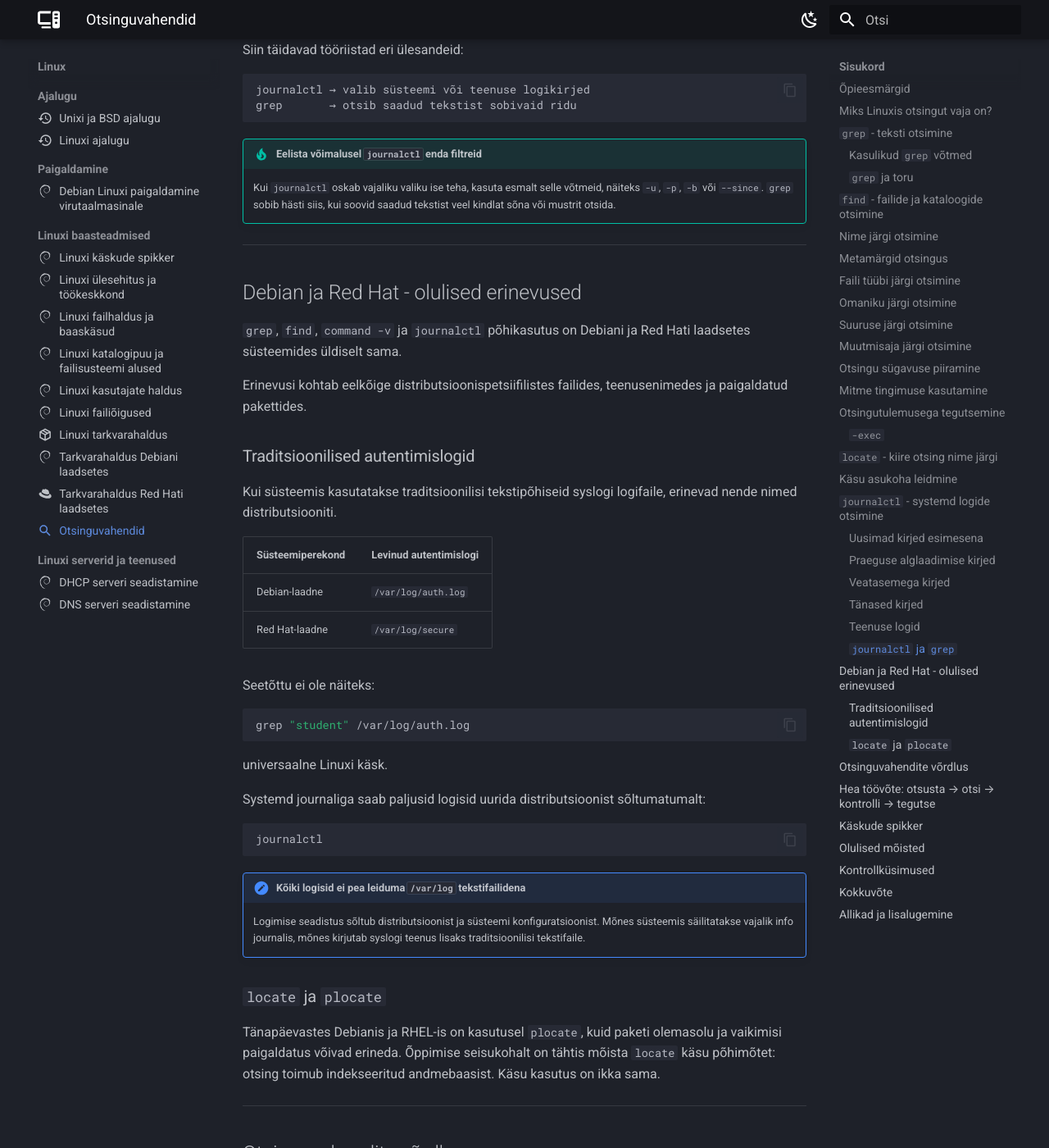
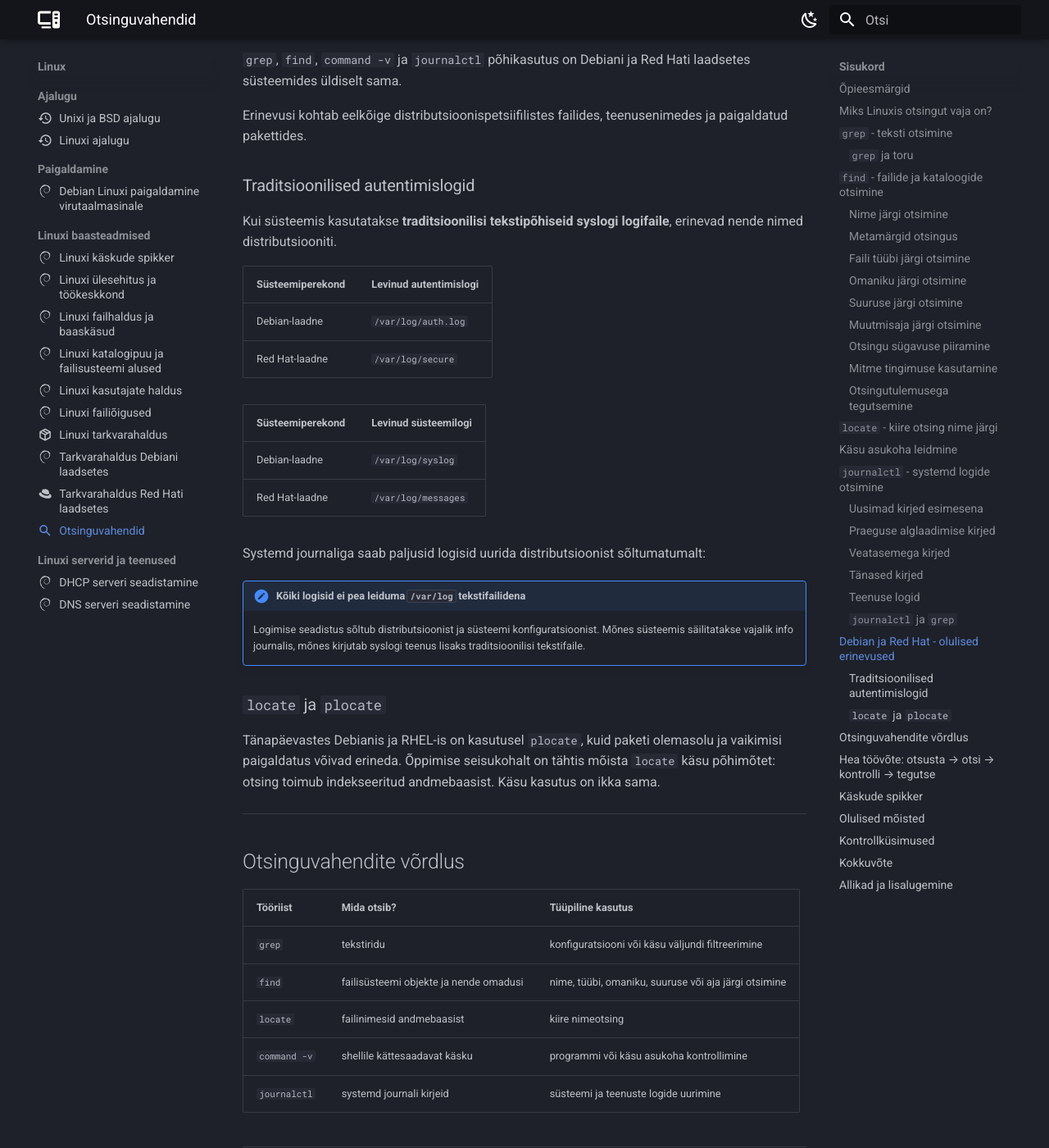
Before and after one commit to priitpaap/priitpaap.github.io, an MkDocs documentation site: the page built from docs/linux/otsinguvahendid.md, in a window 1280 px wide and 1400 px high, scrolled down 14671 px. Shown: the whole window at 82% size. Built offline with MkDocs 1.6.1 and Material for MkDocs 9.7.7, drawn with Linux system fonts in a browser that asks for light colours; some of the changed text lies outside the part shown.

Commit message:
Uuendatud otsinguvahendid.md

````diff
--- a/docs/linux/otsinguvahendid.md
+++ b/docs/linux/otsinguvahendid.md
@@ -78,7 +74,7 @@
 grep "login failed" log.txt
 ```
 
-### Kasulikud `grep` võtmed
+Kasulikud `grep` võtmed:
 
 | Võti | Tähendus |
 |---|---|
@@ -184,7 +180,7 @@
 
 ---
 
-## Nime järgi otsimine
+### Nime järgi otsimine
 
 Täpselt nime järgi otsimiseks kasutatakse `-name` tingimust:
 
@@ -210,7 +206,7 @@
 
 ---
 
-## Metamärgid otsingus
+### Metamärgid otsingus
 
 Failinimede otsimisel kasutatakse sageli metamärke ehk *wildcard'e*.
 
@@ -244,7 +240,7 @@
 
 ---
 
-## Faili tüübi järgi otsimine
+### Faili tüübi järgi otsimine
 
 `-type` võimaldab määrata otsitava objekti tüübi.
 
@@ -274,7 +270,7 @@
 
 ---
 
-## Omaniku järgi otsimine
+### Omaniku järgi otsimine
 
 Kasutajale `student` kuuluvate failide otsimiseks:
 
@@ -293,7 +289,7 @@
 
 ---
 
-## Suuruse järgi otsimine
+### Suuruse järgi otsimine
 
 Faili suuruse järgi otsimiseks kasutatakse `-size` tingimust.
 
@@ -327,7 +323,7 @@
 
 ---
 
-## Muutmisaja järgi otsimine
+### Muutmisaja järgi otsimine
 
 Faili sisu viimase muutmise aja järgi saab otsida `-mtime` abil.
 
@@ -356,7 +352,7 @@
 
 ---
 
-## Otsingu sügavuse piiramine
+### Otsingu sügavuse piiramine
 
 Vaikimisi liigub `find` läbi kõigi otsingu alguskoha all olevate alamkataloogide.
 
@@ -378,7 +374,7 @@
 
 ---
 
-## Mitme tingimuse kasutamine
+### Mitme tingimuse kasutamine
 
 `find` võimaldab tingimusi kombineerida.
 
@@ -398,7 +394,7 @@
 
 ---
 
-## Otsingutulemusega tegutsemine
+### Otsingutulemusega tegutsemine
 
 Kõige turvalisem on kõigepealt otsing käivitada ja kontrollida, millised objektid leitakse:
 
@@ -420,8 +416,6 @@
 
 !!! danger "Kontrolli enne kustutamist"
     Ära lisa `-delete` valikut enne, kui oled sama otsingu ilma kustutamiseta käivitanud ja tulemused üle kontrollinud. Valesti koostatud otsing võib mõjutada suurt hulka faile.
-
-### `-exec`
 
 `find` saab iga leitud objekti jaoks käivitada ka teise käsu. Selleks kasutatakse `-exec` valikut.
 
@@ -674,26 +668,19 @@
 
 ### Traditsioonilised autentimislogid
 
-Kui süsteemis kasutatakse traditsioonilisi tekstipõhiseid syslogi logifaile, erinevad nende nimed distributsiooniti.
+Kui süsteemis kasutatakse **traditsioonilisi tekstipõhiseid syslogi logifaile**, erinevad nende nimed distributsiooniti.
 
 | Süsteemiperekond | Levinud autentimislogi |
 |---|---|
 | Debian-laadne | `/var/log/auth.log` |
 | Red Hat-laadne | `/var/log/secure` |
 
-Seetõttu ei ole näiteks:
-
-```bash
-grep "student" /var/log/auth.log
-```
-
-universaalne Linuxi käsk.
+| Süsteemiperekond | Levinud süsteemilogi |
+|---|---|
+| Debian-laadne | `/var/log/syslog` |
+| Red Hat-laadne | `/var/log/messages` |
 
 Systemd journaliga saab paljusid logisid uurida distributsioonist sõltumatumalt:
-
-```bash
-journalctl
-```
 
 !!! note "Kõiki logisid ei pea leiduma `/var/log` tekstifailidena"
     Logimise seadistus sõltub distributsioonist ja süsteemi konfiguratsioonist. Mõnes süsteemis säilitatakse vajalik info journalis, mõnes kirjutab syslogi teenus lisaks traditsioonilisi tekstifaile.
@@ -730,17 +717,7 @@
 Käivita otsing
       ↓
 Kontrolli tulemusi
-      ↓
-Vajaduse korral tegutse
 ```
-
-Näiteks failide kustutamise korral:
-
-1. koosta `find` otsing;
-2. käivita see ilma kustutamiseta;
-3. kontrolli leitud objektide nimekirja;
-4. täpsusta vajaduse korral tingimusi;
-5. alles seejärel kasuta muutvat või kustutavat tegevust.
 
 !!! tip "Administraatori eesmärk ei ole otsida võimalikult laialt"
     Alusta võimalikult täpsest asukohast ja tingimustest. Näiteks `/home/student` on sageli parem otsingu alguskoht kui kogu failisüsteem `/`.
@@ -802,28 +779,21 @@
 1. Miks ei ole Linuxis kõigi otsinguülesannete jaoks ainult ühte otsingukäsku?
 2. Milleks kasutatakse `grep` käsku?
 3. Mida muudab `grep -i`?
-4. Milleks kasutatakse `grep -n` võtit?
-5. Mida teeb `grep -v`?
-6. Mis vahe on `grep -r` ja tavalisel ühe faili otsingul?
-7. Milleks kasutatakse Linuxi käsureal toru `|`?
-8. Mida teeb käsk `ps aux | grep ssh`?
-9. Milleks kasutatakse `find` käsku?
-10. Mida tähendavad käsus `find /home -name "*.txt"` osad `/home`, `-name` ja `"*.txt"`?
-11. Mis vahe on `-name` ja `-iname` tingimustel?
-12. Mida tähendavad metamärgid `*` ja `?`?
-13. Mida tähendavad `find` tingimused `-type f`, `-type d` ja `-type l`?
-14. Kuidas leiad kasutajale `student` kuuluvad failid?
-15. Mida tähendab `find` käsus `-size +50M`?
-16. Milleks kasutatakse `-mtime` ja `-mmin` tingimusi?
-17. Mis vahe on faili `mtime` ja `ctime` väärtustel?
-18. Milleks kasutatakse `-maxdepth` tingimust?
-19. Miks tuleb `find` otsingu tulemust enne `-delete` või muutva `-exec` käsu kasutamist kontrollida?
-20. Mis vahe on `find` ja `locate` tööpõhimõttel?
-21. Miks võib `locate` mitte leida äsja loodud faili?
-22. Milleks kasutatakse `updatedb` käsku?
-23. Milleks kasutatakse `journalctl` käsku?
-24. Kuidas saad `journalctl` väljundist `grep` abil kindlat teksti otsida?
-
+4. Mis vahe on `grep -r` ja tavalisel ühe faili otsingul?
+5. Milleks kasutatakse Linuxi käsureal toru `|`?
+6. Mida teeb käsk `ps aux | grep ssh`?
+7. Milleks kasutatakse `find` käsku?
+8. Mida tähendavad käsus `find /home -name "*.txt"` osad `/home`, `-name` ja `"*.txt"`?
+9. Mis vahe on `-name` ja `-iname` tingimustel?
+10. Mida tähendavad metamärgid `*` ja `?`?
+11. Mida tähendavad `find` tingimused `-type f`, `-type d` ja `-type l`?
+12. Mida tähendab `find` käsus `-size +50M`?
+13. Milleks kasutatakse `-mtime` ja `-mmin` tingimusi?
+14. Miks tuleb `find` otsingu tulemust enne `-delete` või muutva `-exec` käsu kasutamist kontrollida?
+15. Miks võib `locate` mitte leida äsja loodud faili?
+16. Milleks kasutatakse `updatedb` käsku?
+17. Milleks kasutatakse `journalctl` käsku?
+18. Kuidas saad `journalctl` väljundist `grep` abil kindlat teksti otsida?
 
 ---
 
````
Also changed, not shown: other parts of docs/linux/otsinguvahendid.md (+1 -5 lines).
